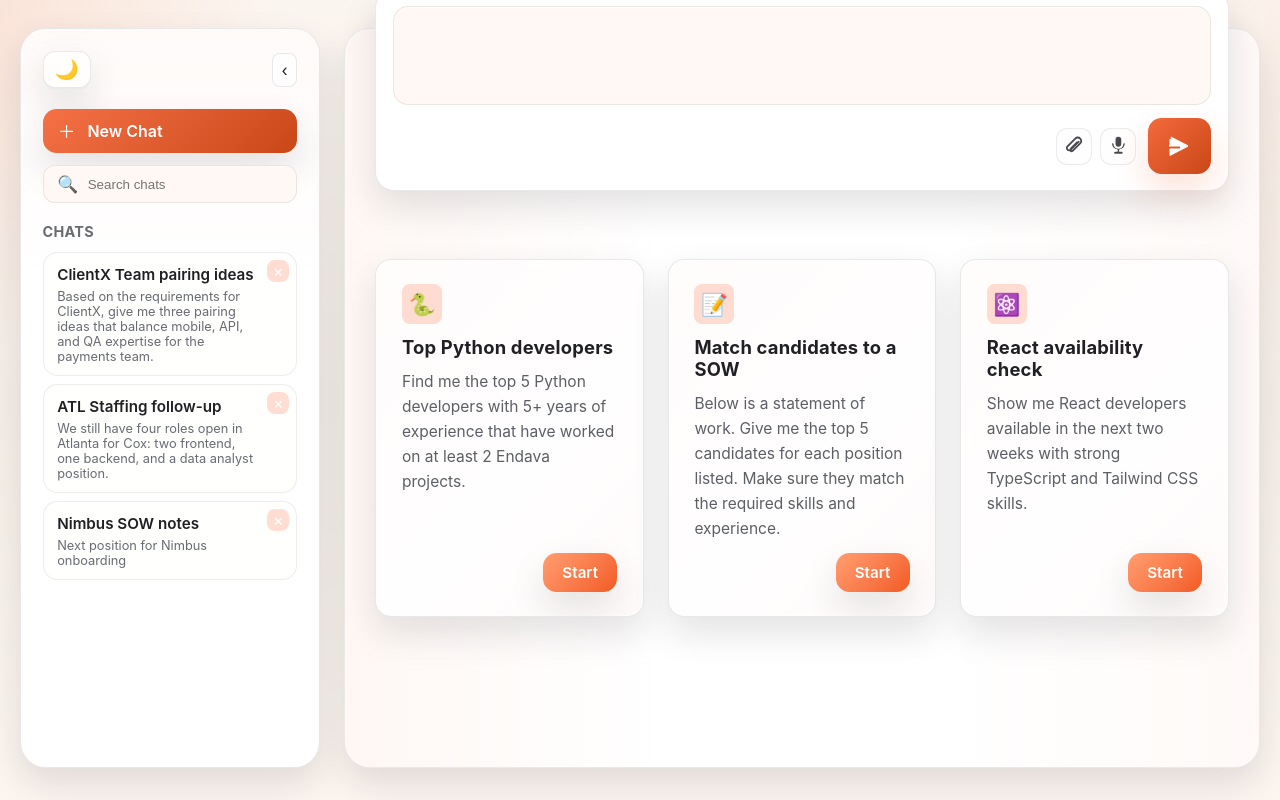
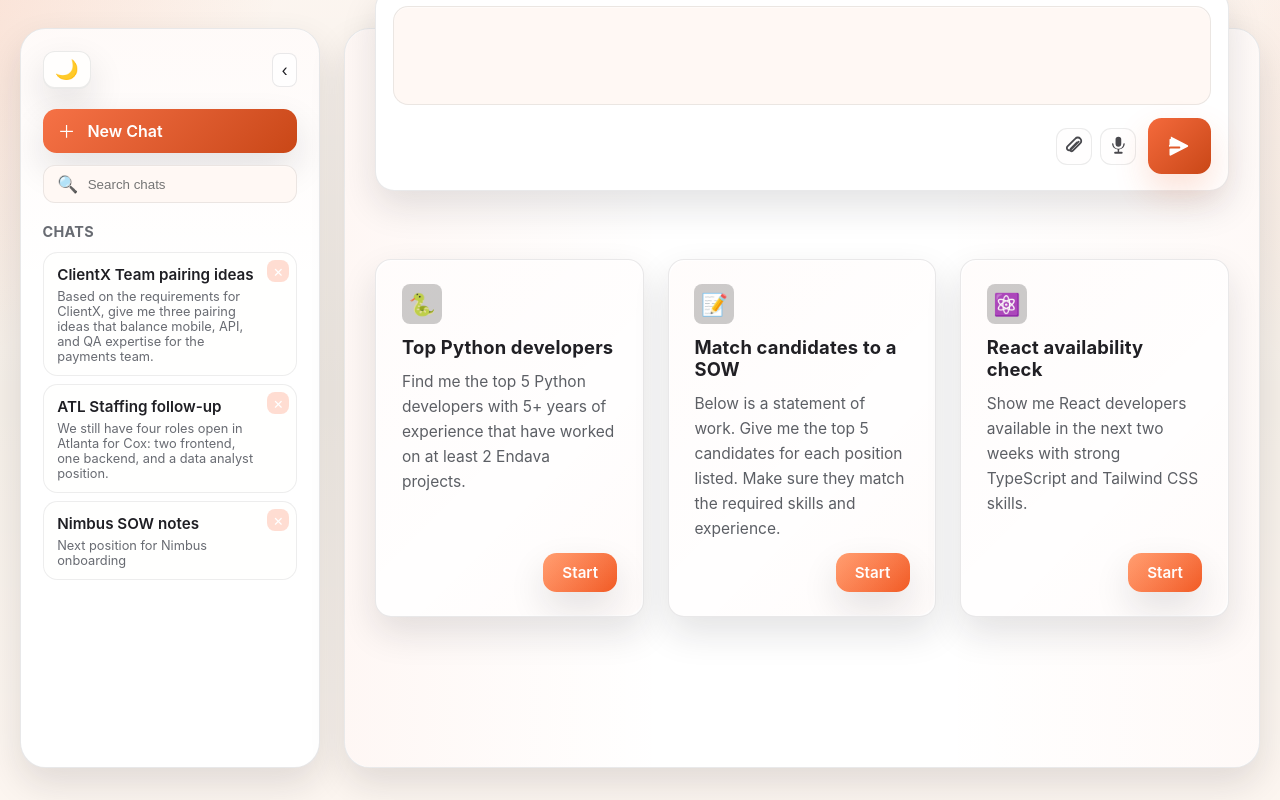
Before and after one commit to garystorey/chat-ui-no-framework, a React (Vite) app: page / in a window 1280 px wide. Built offline with nearby package versions, Linux system fonts and the light colour scheme.

Commit message:
tweak styles

```diff
--- a/src/components/Card.css
+++ b/src/components/Card.css
@@ -36,7 +36,7 @@
   display: grid;
   place-items: center;
   font-size: 1.35rem;
-  background: color-mix(in oklab, var(--accent) 22%, #ffffff 78%);
+  background-color: color-mix(in oklab, #000 20%, transparent 80%);
   color: var(--accent-contrast);
 }
 
```
